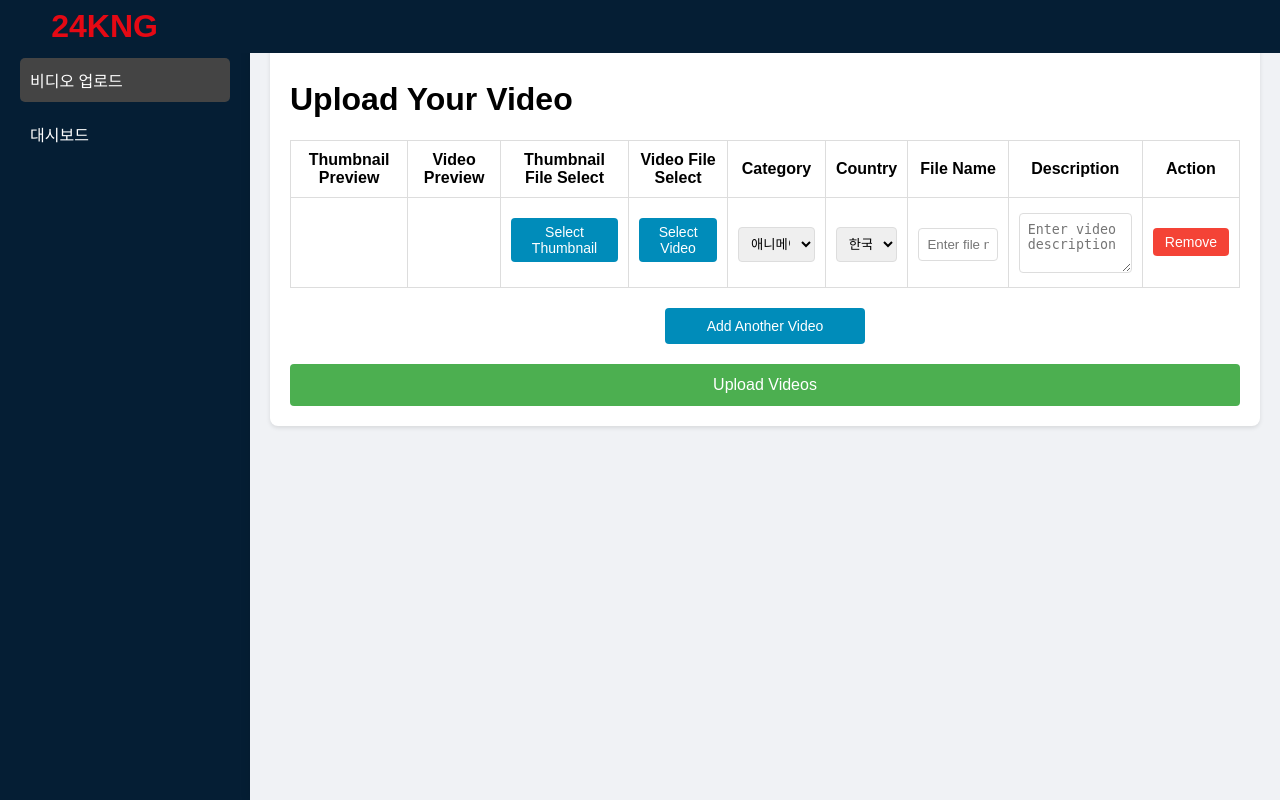
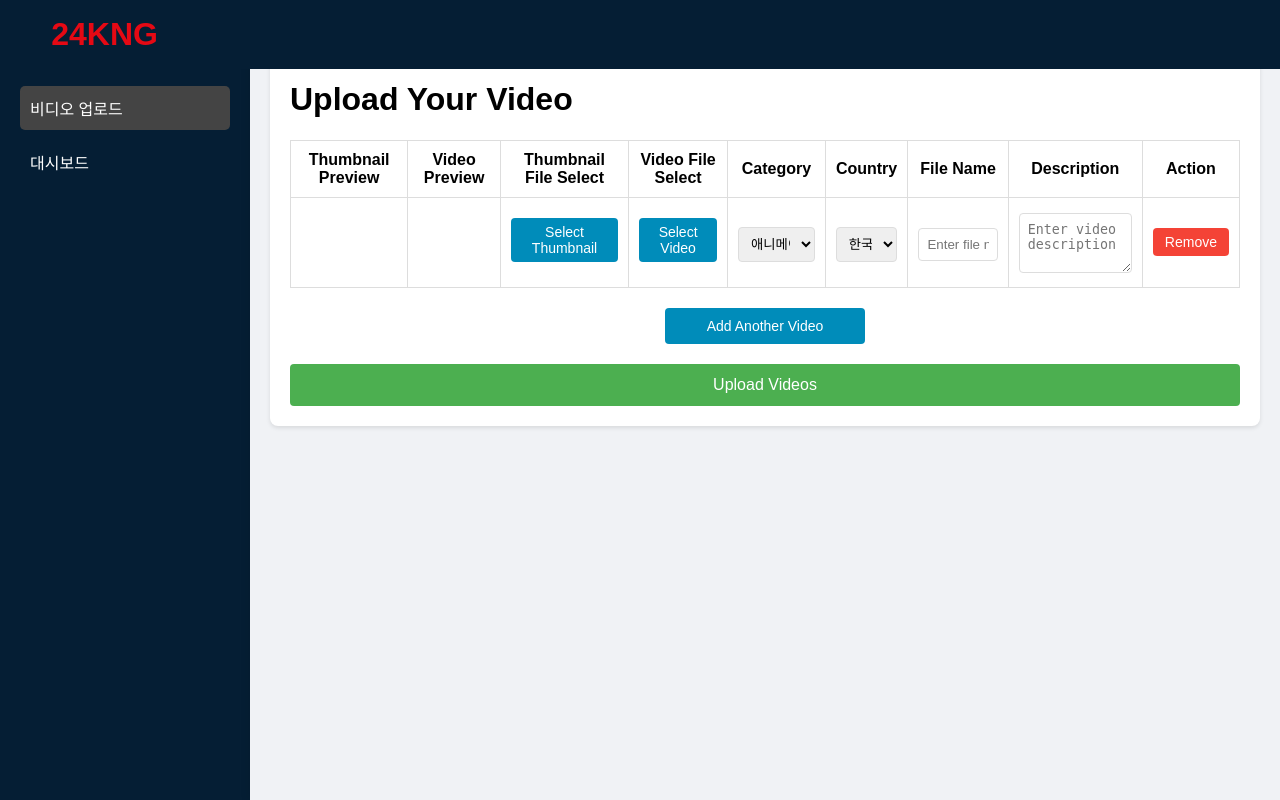
Before and after one commit to bang8542/24kng_admin, a Django app: page /adminpage/ in a window 1280 px wide. Run offline with Django 4.2, Linux system fonts and the light colour scheme; some libraries are stand-ins or nearby versions.

Commit message:
html update3

```diff
--- a/videoupload/templates/videoupload/AdminPage.html
+++ b/videoupload/templates/videoupload/AdminPage.html
@@ -60,7 +60,7 @@
 
         .header {
             background-color: #051e34;
-            padding: 0.5rem 4%;
+            padding: 1rem 4%;
             position: fixed;
             top: 0;
             left: 0;
@@ -86,6 +86,10 @@
             <div class="user-info">
                 <span>Admin Page</span>
             </div>
+            <div class="nav-item">
+                <span>---</span>
+            </div>
+
             <div class="nav-item">
                 <a href="#" class="nav-link active" data-url="{% url 'video_upload' %}">비디오 업로드</a>
             </div>
```
